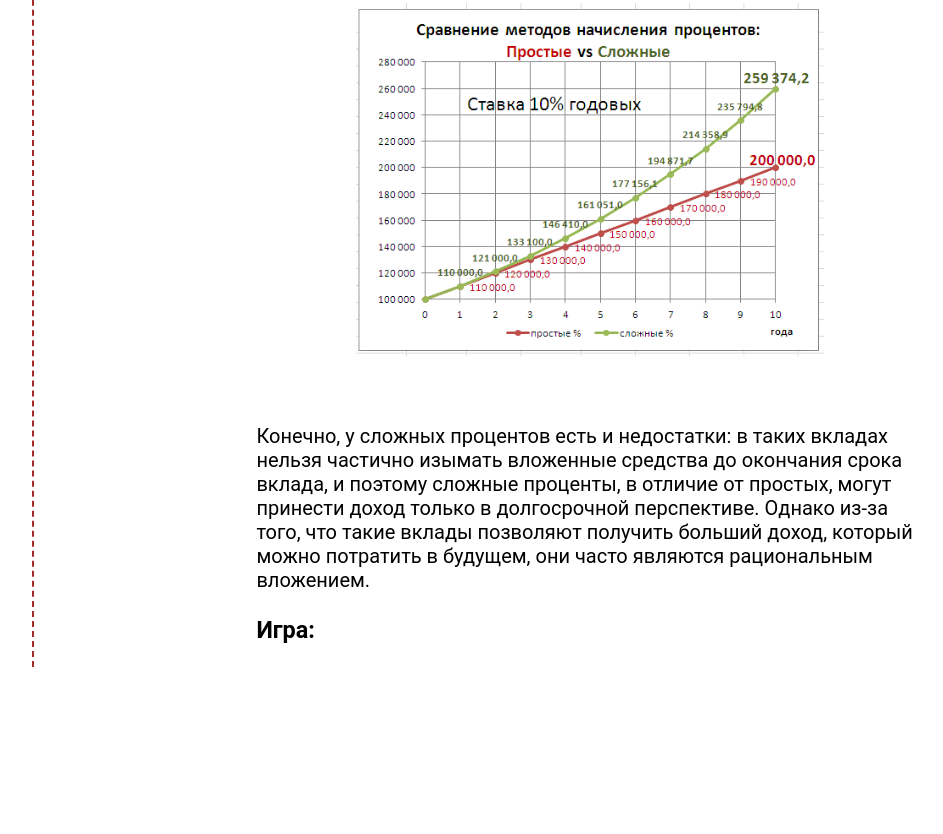
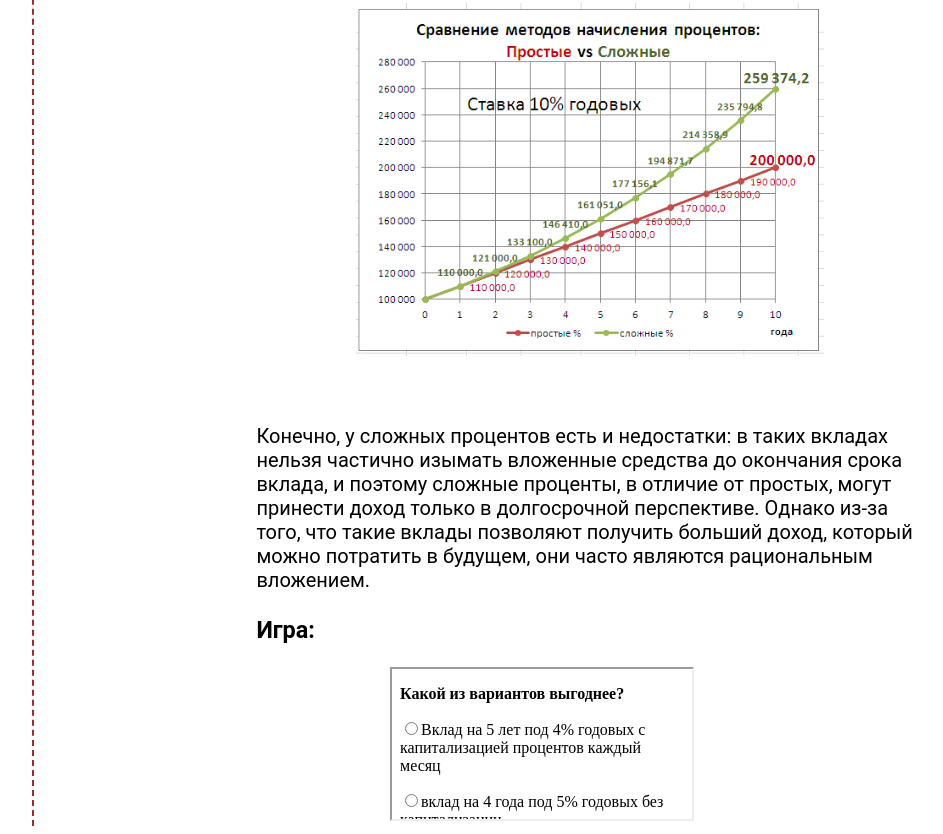
Before and after one commit to pm3512/EconomicGames, a plain HTML site: page Interest/index.html in a window 1280 px wide. Shown: the part 1301-2135 px from the top of the page, without its empty margins (126-1069 px from the left). Before the commit the page ends 1976 px from the top, so only its background shows below. Drawn offline with Linux system fonts and the light colour scheme; files whose address does not match are found by name.

Commit message:
added iframe in index.html

```diff
--- a/Interest/index.html
+++ b/Interest/index.html
@@ -1,19 +1,20 @@
 <!DOCTYPE html>
 <html lang="en">
+
 <head>
   <meta charset="UTF-8" />
   <meta name="viewport" content="width=device-width, initial-scale=1.0" />
   <link rel="stylesheet" type="text/css" href="../style.css" />
   <title>Проценты</title>
 </head>
+
 <body>
   <table cellpadding="0" cellspacing="0">
     <tbody>
       <td class="navigation_bar">
         <ul>
           <li>
-              <a href="../AlternativeCost/index.html"
-                >Альтернативная стоимость</a>
+            <a href="../AlternativeCost/index.html">Альтернативная стоимость</a>
           </li>
           <li><a href="../Budget/index.html">Бюджет</a></li>
           <li><a href="../Interest/index.html">Проценты</a></li>
@@ -63,7 +64,8 @@
             Капитализация процентов (сложный процент) или ее отсутствие
             (простой процент) зависят от условий конкретных вкладов. Если
             вклад не предполагает капитализации процентов, начисления каждый
-              месяц будут составлять <img src="../res/equation_1.gif" class="equation" alt="100000 х 0,12/12 = 1000"> рублей.
+            месяц будут составлять <img src="../res/equation_1.gif" class="equation" alt="100000 х 0,12/12 = 1000">
+            рублей.
           </p>
           <p>
             Если же вклад предусматривает капитализацию процентов, то
@@ -72,14 +74,17 @@
           <p></p>
           <p>
             Первый месяц: <img src="../res/equation_1.gif" class="equation" alt="100000 х 0,12/12 = 1000"> рублей<br />
-              Второй месяц: <img src="../res/equation_2.gif" class="equation" alt="(100000+1000) х 0,12/12 = 1010"> рублей<br />
-              Третий месяц: <img src="../res/equation_3.gif" class="equation" alt="(100000+1000+1010) х 0,12/12 = 1020,1"> рубля и так
+            Второй месяц: <img src="../res/equation_2.gif" class="equation" alt="(100000+1000) х 0,12/12 = 1010">
+            рублей<br />
+            Третий месяц: <img src="../res/equation_3.gif" class="equation" alt="(100000+1000+1010) х 0,12/12 = 1020,1">
+            рубля и так
             далее.
           </p>
           <p></p>
           <p>
             Для того, чтобы вычислить сумму, которые вы получите в итоге с
-              капитализацией процентов, можно использовать формулу <img src="../res/equation_4.gif" class="equation" alt="S = P x (1 + i / (100 x m))mn">,
+            капитализацией процентов, можно использовать формулу <img src="../res/equation_4.gif" class="equation"
+              alt="S = P x (1 + i / (100 x m))mn">,
             в которой <b>S</b> – итоговая сумма вклада,
             <b>P</b> – начальная сумма, <b>i</b> – ставка по вкладу в
             процентах, <b>m</b> – число раз начисления процентов за год,
@@ -104,10 +109,12 @@
             вложением.
           </p>
           <h3>Игра:</h3>
+          <iframe id="myFrame" src="game.html"></iframe>
         </div>
       </td>
     </tbody>
   </table>
 </body>
 <script src="index.js"></script>
+
 </html>
--- /dev/null
+++ b/Interest/index.js
@@ -0,0 +1,15 @@
+var iframe = document.getElementById("myFrame");
+
+iframe.style.position = "relative";
+iframe.style.left = "20%";
+
+set_element_size_style();
+
+function set_element_size_style() {
+  left.style.width = left.parentElement.clientWidth * 0.25 + "px";
+  right.style.width = left.style.width;
+  iframe.style.width = iframe.parentElement.clientWidth * 0.6 + "px";
+  iframe.style.height = iframe.clientWidth * 0.35 + "px";
+}
+
+window.addEventListener("resize", set_element_size_style);
```
Lines whose indentation alone changed are shown as unchanged.
